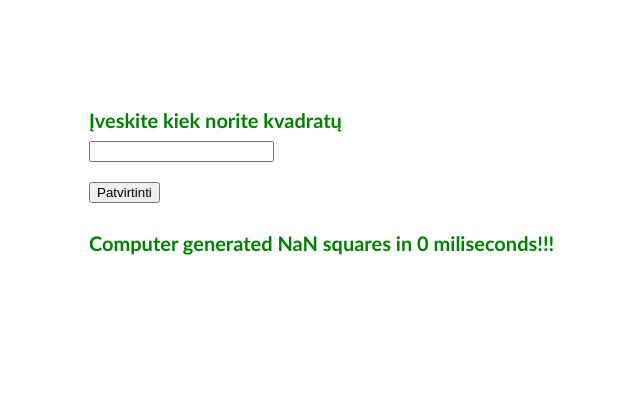
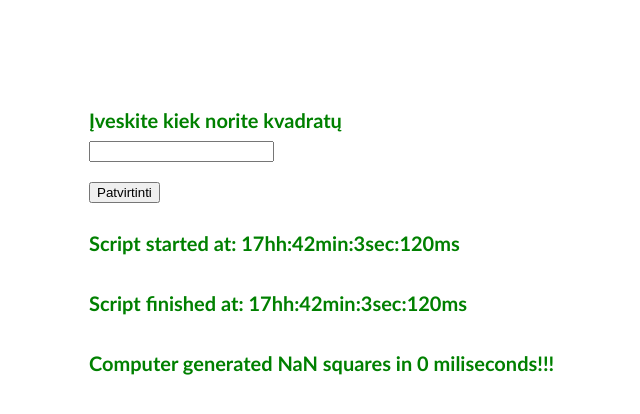
Before and after one commit to Justas1988/java-script-salygos-sakiniai, a plain HTML site: page papildoma-uzduotis/index.html in a window 1280 px wide. Both pictures are taken after a click on the button "Patvirtinti". Shown: the whole page, without its empty margins (19-659 px from the left). Drawn offline with Linux system fonts and the light colour scheme.

Commit message:
start-finish-times

```diff
--- a/papildoma-uzduotis/index.html
+++ b/papildoma-uzduotis/index.html
@@ -31,29 +31,30 @@
         }
 
         #rezultatas,
+        #pradzia,
+        #pabaiga,
         .green {
             color: green;
             font-size: 20px;
             line-height: 40px;
             font-weight: bolder;
+        }
 
-
-        }
     </style>
 </head>
 <body>
     <main>
+
     <label for="squares" class="green">Įveskite kiek norite kvadratų</label>
     <br>
     <input type="number" id="squares" />
     <br>
     <br>
     <button id="calc">Patvirtinti</button>
+    <p id="pradzia"></p>
+    <p id="pabaiga"></p>
     <p id="rezultatas"></p>
-
-
     <div class="container">    </div>
-
 
     </main>
 
--- a/papildoma-uzduotis/papildoma.js
+++ b/papildoma-uzduotis/papildoma.js
@@ -36,7 +36,9 @@ let laikas = functionFinish - functionStart;
 
 console.log("Zingsniai: " + zingsniai);
 console.log("Pradzios laikas: " + startTime);
-console.log("Pradzios laikas: " + finishTime);
+console.log("Pabaigos laikas: " + finishTime);
+document.getElementById("pradzia").innerHTML = "Script started at: " + startTime;
+document.getElementById("pabaiga").innerHTML = "Script finished at: " + finishTime;
 document.getElementById("rezultatas").innerHTML = "Computer generated " + kiekis + " squares in " + laikas + " miliseconds!!!";
 console.log("Computer generated " + kiekis + " squares in " + laikas + " miliseconds");
 } )
```
